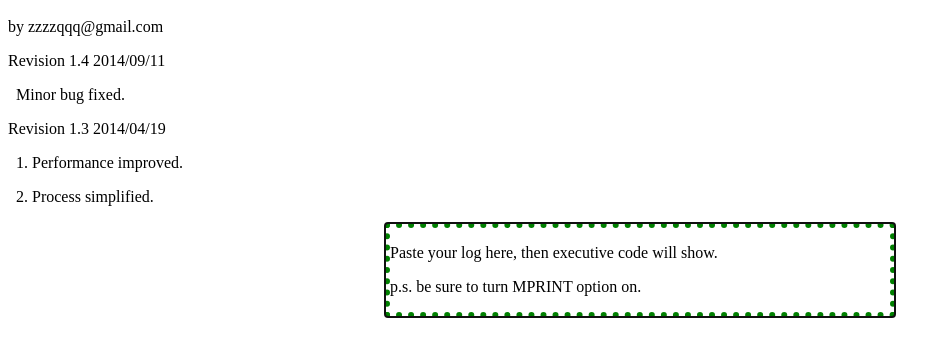
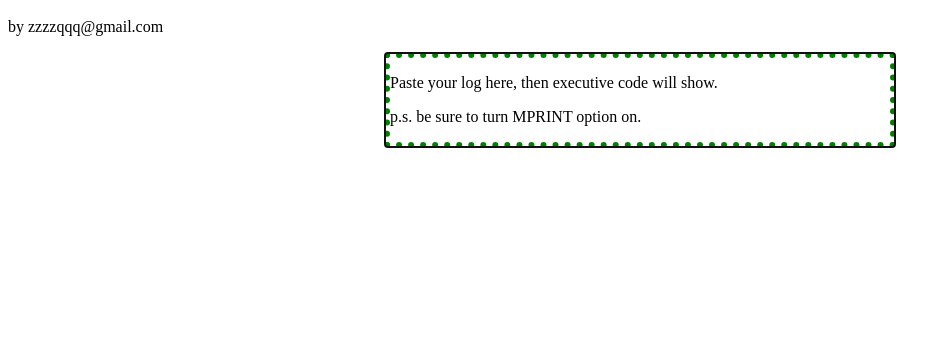
Before and after one commit to zzzzqqqa/SASmprint2code, a plain HTML site: page extractor.html in a window 1280 px wide. Shown: the part 48-404 px from the top of the page, without its empty margins (0-951 px from the left). Drawn offline with Linux system fonts and the light colour scheme.

Commit message:
Update extractor.html

```diff
--- a/extractor.html
+++ b/extractor.html
@@ -80,11 +80,6 @@ window.onload = function() {
 	<body>
 		<h1 style="color:green">Mprint SAS Code Extractor</h1>
 		<p>by zzzzqqq@gmail.com</p>
-		<p>Revision 1.4  2014/09/11</p>
-		<p>&nbsp;&nbsp;Minor bug fixed.</p>
-		<p>Revision 1.3  2014/04/19</p>
-		<p>&nbsp;&nbsp;1. Performance improved.</p>
-   		<p>&nbsp;&nbsp;2. Process simplified.</p>
 <div id='div' contenteditable='true' onpaste='handlepaste(this, event)' STYLE="width:500px;border-style:dotted;border-width:5pt;border-color: green;margin:10 auto"><p>Paste your log here, then executive code will show.</p> <p>p.s. be sure to turn MPRINT option on.</p></div>
 
 	</body>
```
